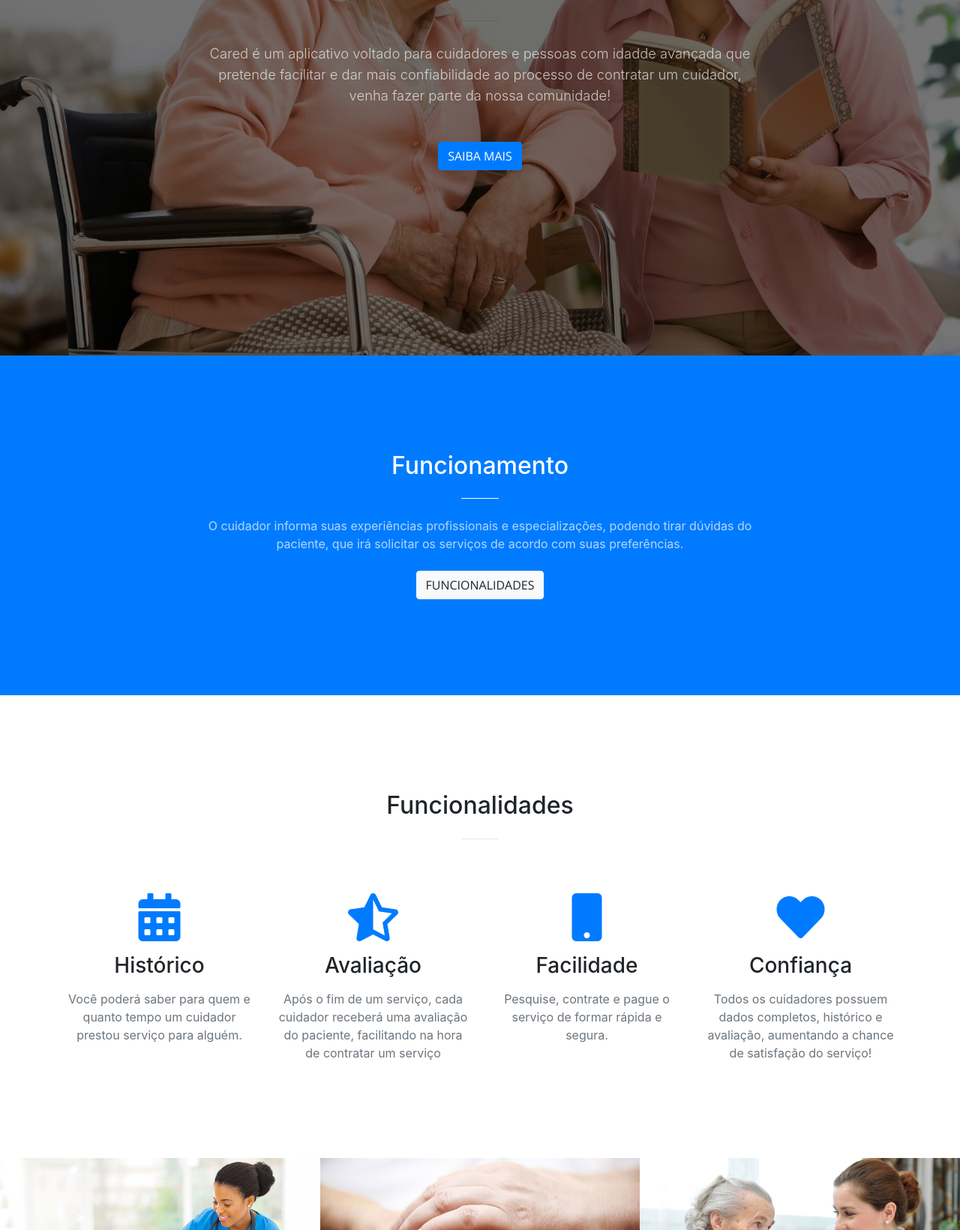
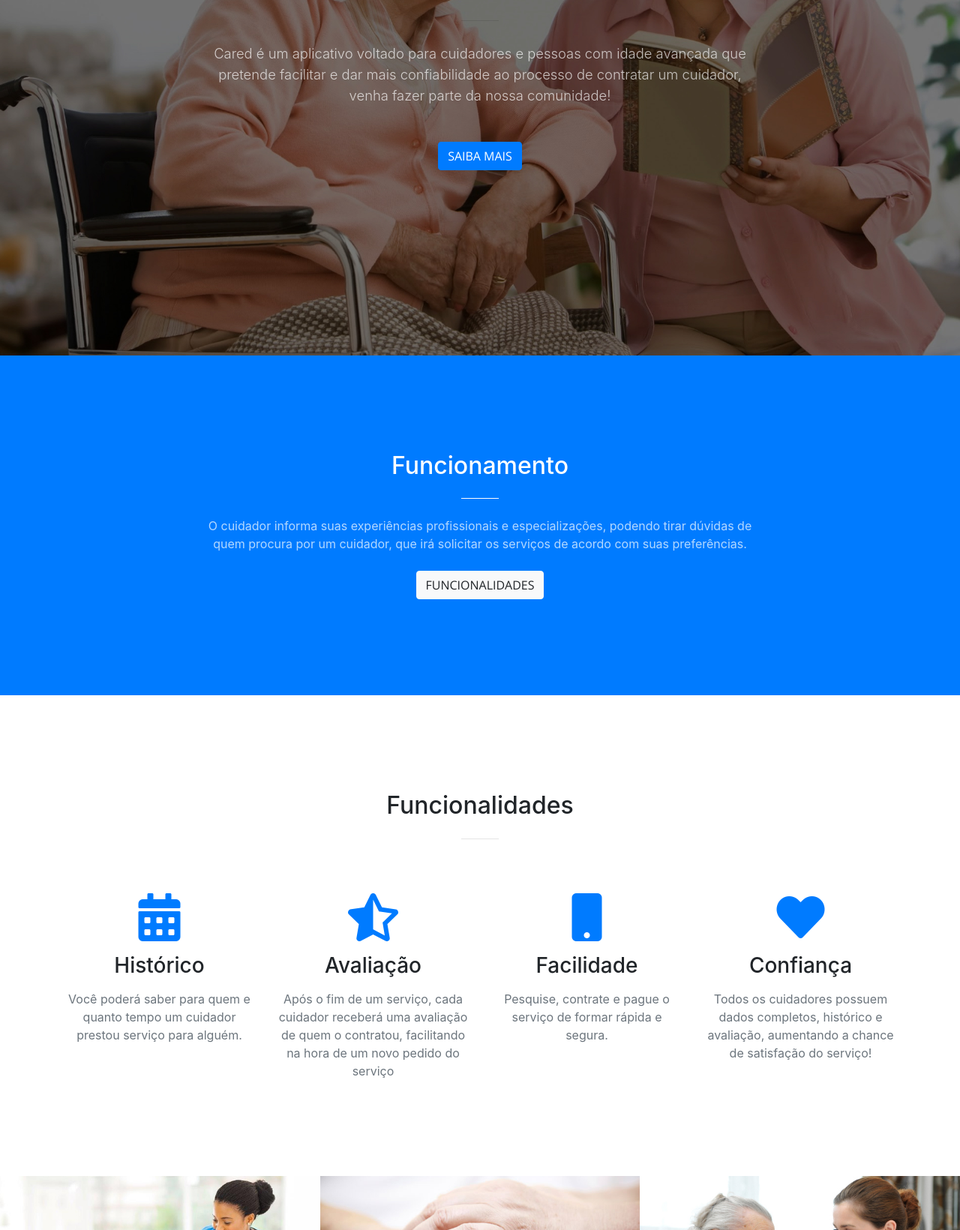
Before and after one commit to projetocared/site, a website with bundled scripts: page index.html in a window 1280 px wide. Shown: the part 326-1966 px from the top of the page at 75% size. Built offline with nearby package versions, Linux system fonts and the light colour scheme.

Commit message:
Update index.html

```diff
--- a/index.html
+++ b/index.html
@@ -64,7 +64,7 @@
             <hr>
           </div>
           <div class="col-lg-8 mx-auto">
-            <p class="text-faded mb-5">Cared é um aplicativo voltado para cuidadores e pessoas com idadde avançada que pretende facilitar e dar mais confiabilidade ao processo de contratar um cuidador, venha fazer parte da nossa comunidade!</p>
+            <p class="text-faded mb-5">Cared é um aplicativo voltado para cuidadores e pessoas com idade avançada que pretende facilitar e dar mais confiabilidade ao processo de contratar um cuidador, venha fazer parte da nossa comunidade!</p>
             <a class="btn btn-primary btn-xl js-scroll-trigger" href="#sobre">SAIBA MAIS</a>
           </div>
         </div>
@@ -77,7 +77,7 @@
           <div class="col-lg-8 mx-auto text-center">
             <h2 class="section-heading text-white">Funcionamento</h2>
             <hr class="light my-4">
-            <p class="text-faded mb-4">O cuidador informa suas experiências profissionais e especializações, podendo tirar dúvidas do paciente, que irá solicitar os serviços de acordo com suas preferências.</p>
+            <p class="text-faded mb-4">O cuidador informa suas experiências profissionais e especializações, podendo tirar dúvidas de quem procura por um cuidador, que irá solicitar os serviços de acordo com suas preferências.</p>
             <a class="btn btn-light btn-xl js-scroll-trigger" href="#funcionalidades">Funcionalidades</a>
           </div>
         </div>
@@ -106,7 +106,7 @@
             <div class="service-box mt-5 mx-auto">
               <i class="fas fa-4x fa-star-half-alt text-primary mb-3 sr-icon-2"></i>
               <h3 class="mb-3">Avaliação</h3>
-              <p class="text-muted mb-0">Após o fim de um serviço, cada cuidador receberá uma avaliação do paciente, facilitando na hora de contratar um serviço</p>
+              <p class="text-muted mb-0">Após o fim de um serviço, cada cuidador receberá uma avaliação de quem o contratou, facilitando na hora de um novo pedido do serviço</p>
             </div>
           </div>
           <div class="col-lg-3 col-md-6 text-center">
@@ -136,7 +136,7 @@
               <div class="portfolio-box-caption">
                 <div class="portfolio-box-caption-content">
                   <div class="project-category text-faded">
-                    Paciente
+
                   </div>
                   <div class="project-name">
                     Encontre profissionais capacitados
```
